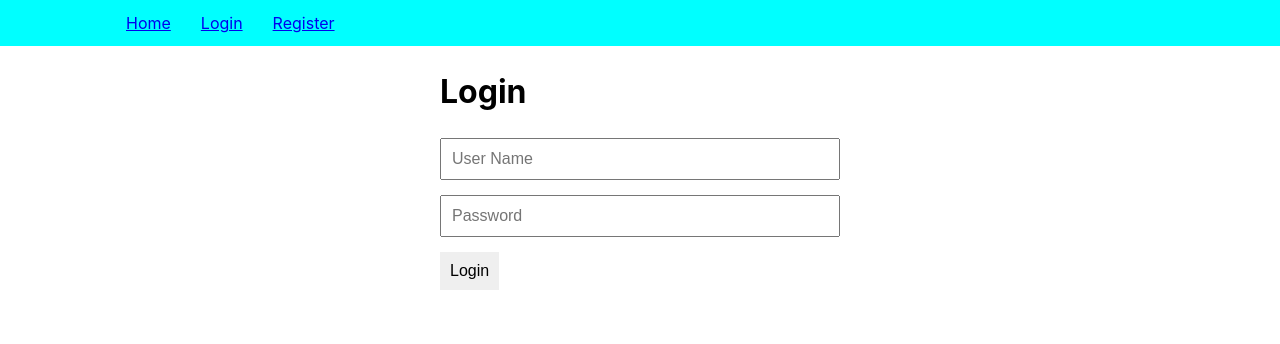
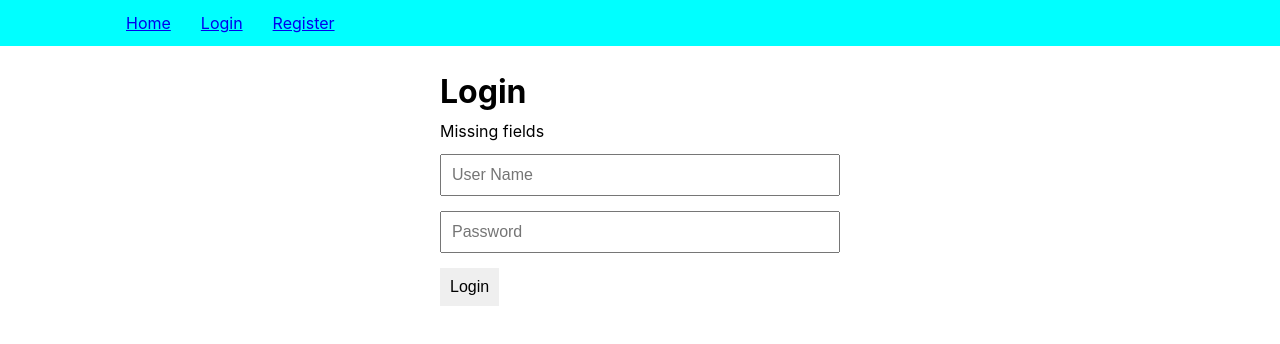
Before and after one commit to sudokid-software/can_i_take, a React (Create React App) app: page /login in a window 1280 px wide. Both pictures are taken after a click on the button "Login". Shown: the top 344 px of the page. Built offline with nearby package versions, Linux system fonts and the light colour scheme.

Commit message:
Got registration form sending to backend

```diff
--- a/package.json
+++ b/package.json
@@ -17,7 +17,8 @@
     "react-scripts": "3.4.1",
     "firebase": "^7.13.1",
     "typescript": "^2.8.0",
-    "wouter": "^2.4.0"
+    "wouter": "^2.4.0",
+    "axios": "^0.19.2"
   },
   "devDependencies": {
     "sass": "^1.26.3"
--- a/src/containers/Auth/Form/AuthForm.js
+++ b/src/containers/Auth/Form/AuthForm.js
@@ -1,16 +1,13 @@
-import React, { useReducer } from "react";
+import React, { useReducer, useState } from "react";
 import PropTypes from "prop-types";
-
+import axios from 'axios';
 import { reducer, init } from "./auth-form.reducer";
 
 import "./auth-form.scss";
 
 const AuthForm = props => {
   const [formData, setFormData] = useReducer(reducer, props, init);
-
-  const setError = (errString = "") => {
-    // console.error(errString);
-  };
+  const [error, setError] = useState('');
 
   const checkForErrors = () => {
     const { username, email, password1, password2 } = formData;
@@ -18,20 +15,24 @@ const AuthForm = props => {
     // Registration checks
     if (props.isRegister) {
       if (username === "" || email === "" || password1 === "" || password2 === "") {
-        return setError("Missing fields");
+        setError("Missing fields");
+        return true;
       }
 
       if (password1 !== password2) {
-        return setError("Please make sure that your passwords match");
+        setError("Please make sure that your passwords match");
+        return true;
       }
       // Login checks
     } else {
       if (username === "" || password1 === "") {
-        return setError("Missing fields");
+        setError("Missing fields");
+        return true;
       }
     }
 
     setError("");
+    return false;
   };
 
   const onChangeHandler = event => {
@@ -40,8 +41,9 @@ const AuthForm = props => {
 
   const onSubmitHandler = event => {
     event.preventDefault();
-
-    checkForErrors();
+    if (checkForErrors()) {
+      return;
+    }
 
     if (props.isRegister) {
       handleRegister();
@@ -50,28 +52,30 @@ const AuthForm = props => {
     }
   };
 
-  const handleRegister = () => {};
-
-  const handleLogin = () => {
-    fetch("/manifest.json")
-      .then(res => res.json())
-      .then(res => {
-        console.debug(res);
-
-        // document
-        if(res.statusText === 'OK'){
-          window.location.href = window.location.origin + "/main";
-        }
+  const handleRegister = () => {
+    const {username, email, password1, password2} = formData;
+    axios.post('http://localhost:4000/api/user/register', {
+      username,
+      email,
+      password1,
+      password2
+    })
+      .then(function (response) {
+        console.log(response);
       })
-      .catch(err => {
-        console.error(err);
+      .catch(function (error) {
+        console.log(error);
       });
   };
 
+  const handleLogin = () => {
+  };
+
   return (
-    <form className="auth-form">
+    <div className="auth-form">
       {props.heading ? <h1 className="auth-form--heading">{props.heading}</h1> : null}
       {/* Registration Email field */}
+      {error!==''?<span>{error}</span>:null}
       {props.isRegister ? (
         <input type="text" name="email" placeholder="Email" onChange={onChangeHandler} required />
       ) : null}
@@ -100,7 +104,7 @@ const AuthForm = props => {
         />
       ) : null}
       <button onClick={onSubmitHandler}>{props.isRegister ? "Register" : "Login"}</button>
-    </form>
+    </div>
   );
 };
 
```
Also changed, not shown: 1 other file (tests, documents, lock files or other folders).
